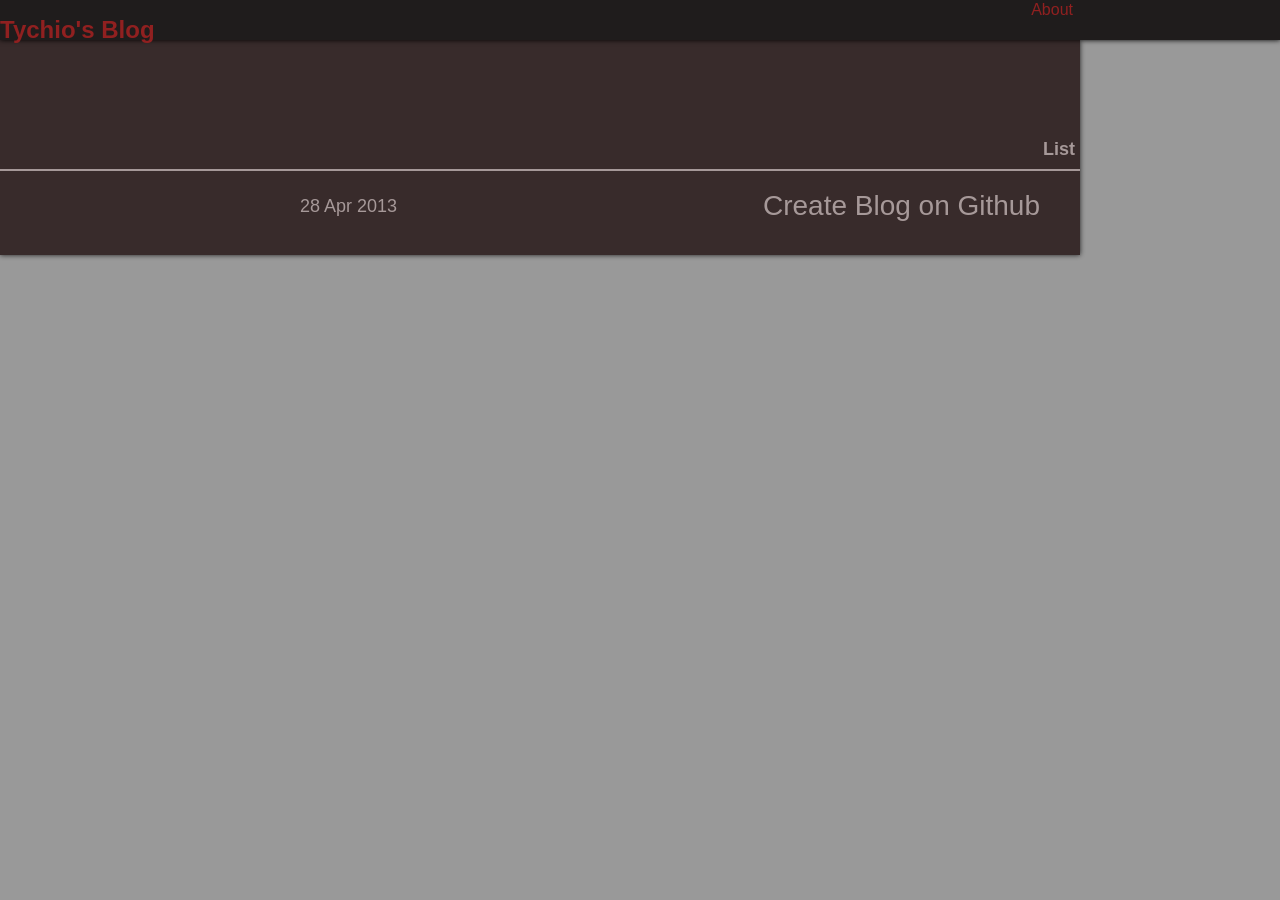
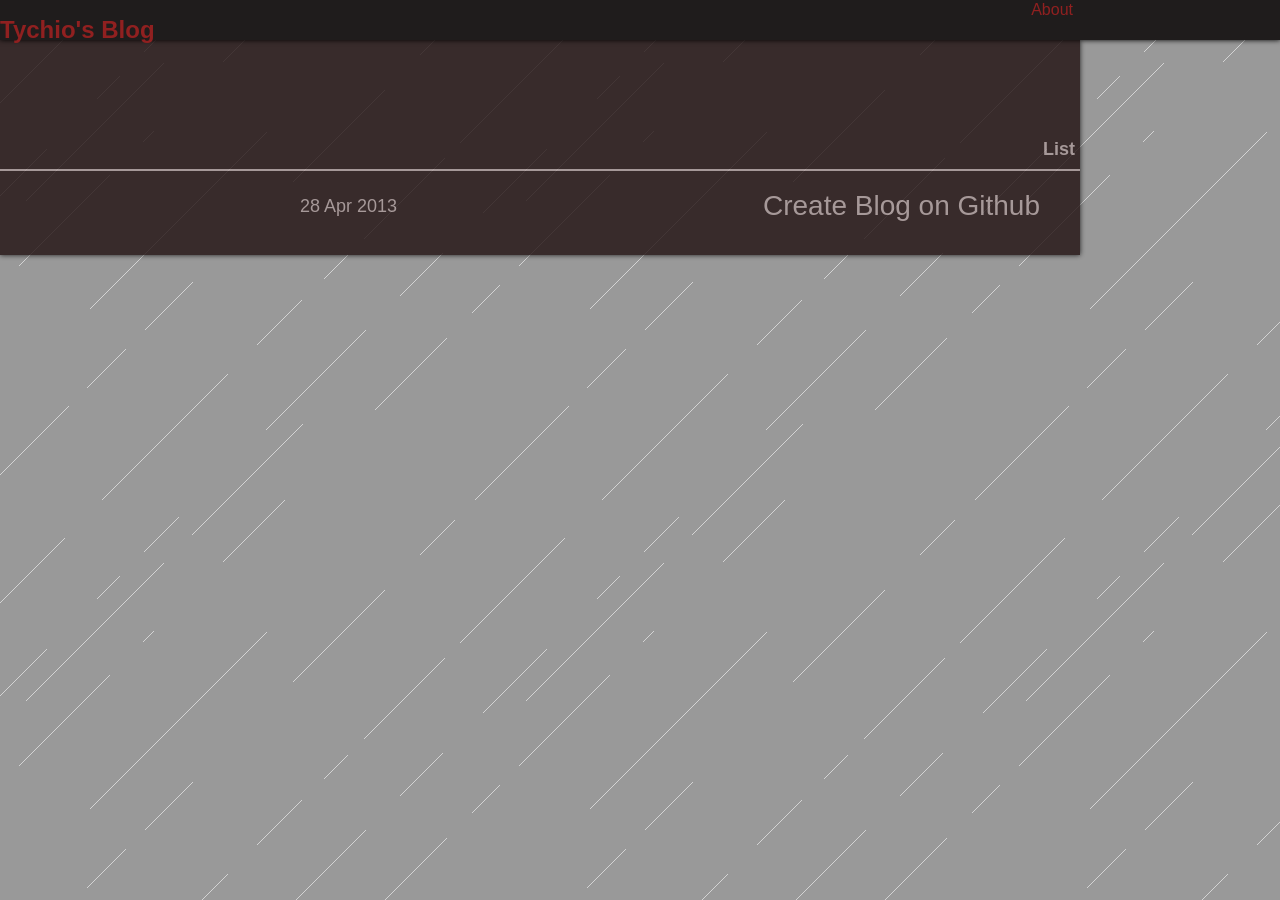
Before and after one commit to tychio/old_blog, a Jekyll site: the page built from index.html, in a window 1280 px wide. Built offline with Jekyll 4.4.1, drawn with Linux system fonts in a browser that asks for light colours; some web fonts are replaced; Markdown is read by kramdown in place of the engine named in the settings.

Commit message:
fix background

```diff
--- a/css/style.css
+++ b/css/style.css
@@ -35,7 +35,7 @@
 a, a:link, a:visited{ color: #AA9999; text-decoration: none; }
 a:hover{ color: #CCBBBB; }
 /* LAYOUT */
-body{ background: #999 url(bg.png) repeat; font-family: "aviel", "微软雅黑", arial; font-size: 16px; }
+body{ background: #999 url(/img/bg.png) repeat; font-family: "aviel", "微软雅黑", arial; font-size: 16px; }
 /* =header*/
 header{ position: fixed; z-index: 10000; top: 0; left: 0; height: 40px; width: 100%; background: #1F1C1C; font-family: "AF TOMMY HILFIGER", arial;
     -webkit-box-shadow: 0 0 5px #000;
```
